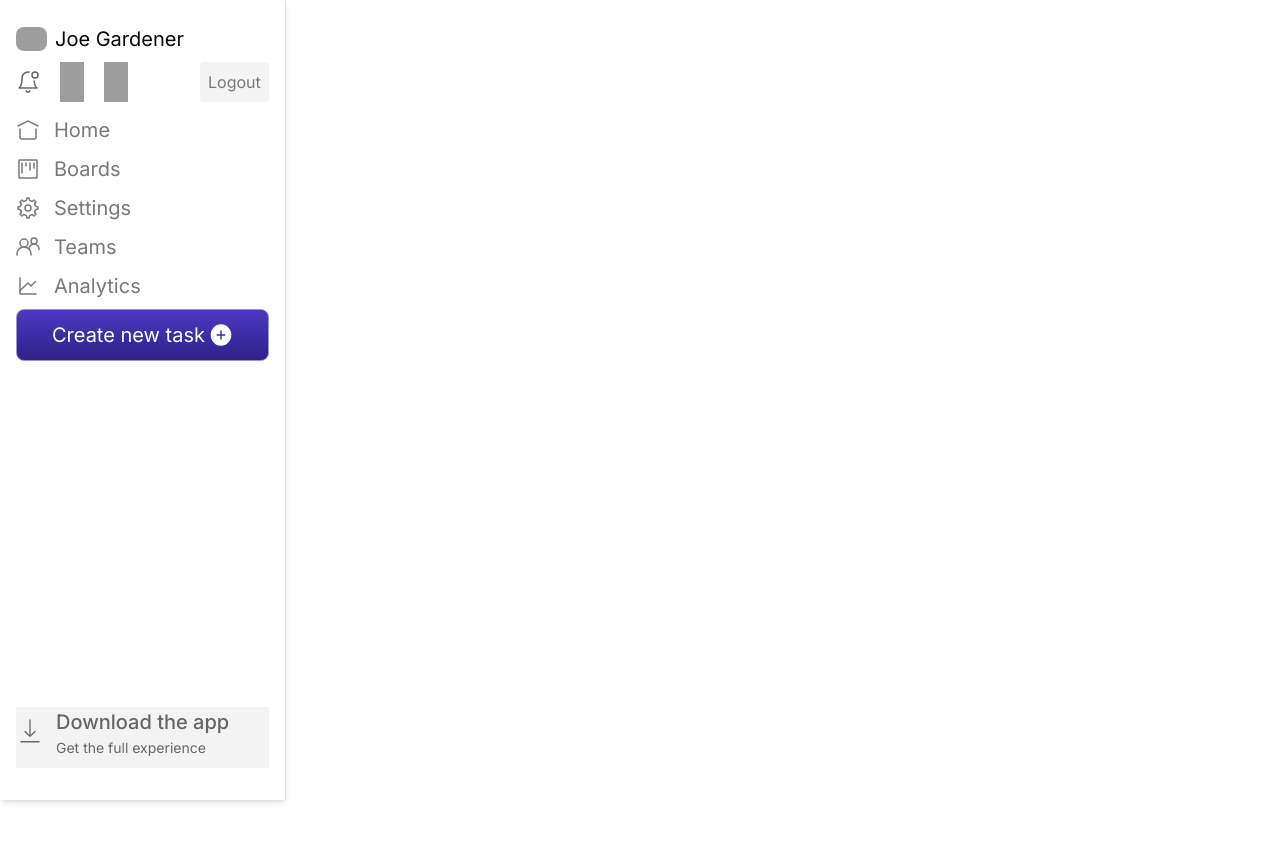
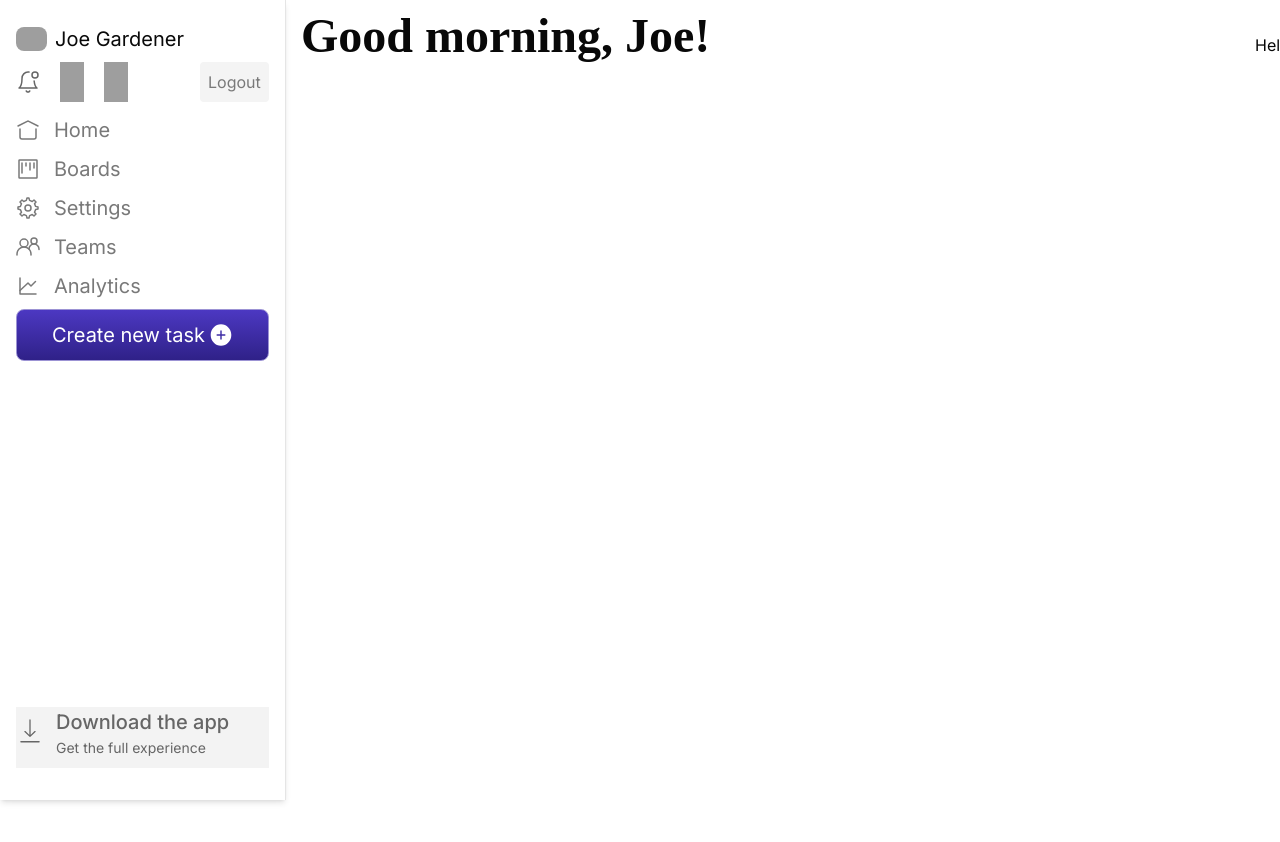
Before and after one commit to pradhumngautam/workflo, a Next.js app: page /dashboard in a window 1280 px wide. Shown: the top 842 px of the page. Built offline with nearby package versions, Linux system fonts and the light colour scheme; grey boxes are pictures that could not be loaded.

Commit message:
refact: tags

```diff
--- a/app/(auth)/dashboard/page.tsx
+++ b/app/(auth)/dashboard/page.tsx
@@ -1,12 +1,15 @@
 import Sidebar from "@/components/sidebar";
+import Tags from "@/components/tags";
 
 const Dashboard = () => {
   return (
-    <div className="w-[1440px] h-[1024px] top-[194px] left-[8104px] flex">
-      <div className="w-[285px] h-[1024px] fixed flex flex-col z-50">
+    <div className="w-[1440px] h-[1024px] top-[194px] flex">
+      <div className="w-[285px] h-[1024px]  flex flex-col z-50">
         <Sidebar />
       </div>
-      <div>hello</div>
+      <div className="w-[1107px] p-4">
+        <Tags />
+      </div>
     </div>
   );
 };
--- /dev/null
+++ b/components/tags.tsx
@@ -0,0 +1,23 @@
+import Image from "next/image";
+
+const Tags = () => {
+  return (
+    <div className="w-[1107px] h-[253px] flex flex-col gap-[16px]">
+      <div className="w-full h-[58px] flex justify-between">
+        <div className="font-semibold text-[48px] text-[#080808] font-[barlow] leading-10">
+          Good morning, Joe!
+        </div>
+        <div className="flex gap-1 items-center">
+          <div className="font-normal text-[16px] text-[#080808]">Help & feedback </div>{" "}
+          <div>
+            <Image src={"/question.svg"} alt="" height={24} width={24} />
+          </div>
+        </div>
+      </div>
+      <div></div>
+      <div></div>
+    </div>
+  );
+};
+
+export default Tags;
```
Also changed, not shown: public/question.svg (added).
